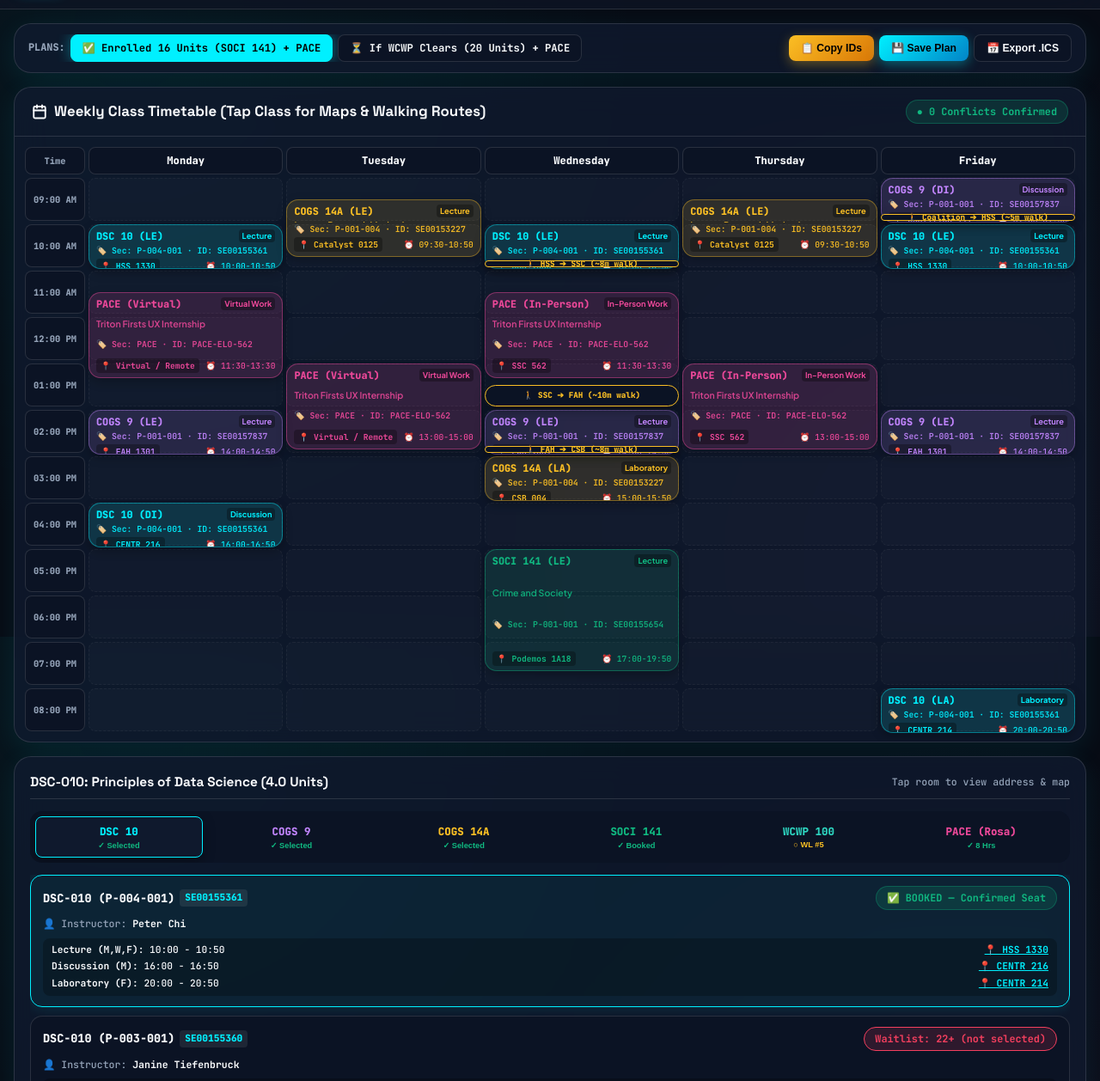
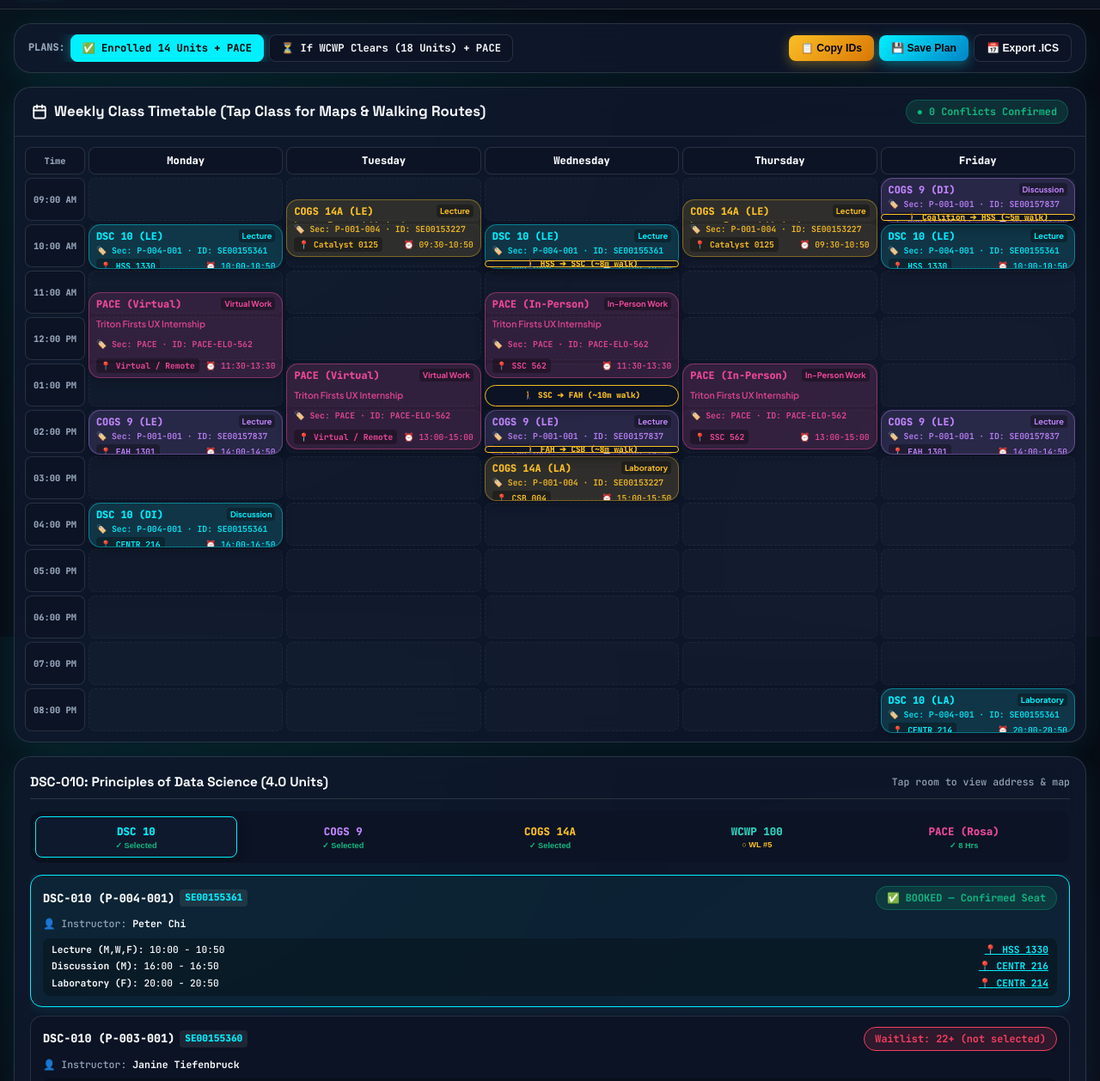
Before and after one commit to CapMorningStar/ucsd-schedule, a plain HTML site: page index.html in a window 1280 px wide. Shown: the part 59-1317 px from the top of the page at 86% size. Drawn offline with Linux system fonts and the light colour scheme.

Commit message:
schedule update: remove SOCI 141 and update presets to 14 units

```diff
--- a/index.html
+++ b/index.html
@@ -44,10 +44,6 @@
       --wcwp-bg: rgba(45, 212, 191, 0.12);
       --wcwp-border: rgba(45, 212, 191, 0.4);
 
-      --soci141-color: #10b981;
-      --soci141-bg: rgba(16, 185, 129, 0.12);
-      --soci141-border: rgba(16, 185, 129, 0.4);
-
       --math183-color: #f43f5e;
       --math183-bg: rgba(244, 63, 94, 0.12);
       --math183-border: rgba(244, 63, 94, 0.4);
@@ -84,10 +80,6 @@
       --cogs14a-color: #d97706;
       --cogs14a-bg: #fef3c7;
       --cogs14a-border: #fcd34d;
-
-      --soci141-color: #059669;
-      --soci141-bg: #ecfdf5;
-      --soci141-border: #6ee7b7;
 
       --wcwp-color: #0d9488;
       --wcwp-bg: #ccfbf1;
@@ -373,7 +365,6 @@
     .matrix-event-block.dsc10 { background: var(--dsc10-bg); border: 1.5px solid var(--dsc10-border); color: var(--dsc10-color); }
     .matrix-event-block.cogs9 { background: var(--cogs9-bg); border: 1.5px solid var(--cogs9-border); color: var(--cogs9-color); }
     .matrix-event-block.cogs14a { background: var(--cogs14a-bg); border: 1.5px solid var(--cogs14a-border); color: var(--cogs14a-color); }
-    .matrix-event-block.soci141 { background: var(--soci141-bg); border: 1.5px solid var(--soci141-border); color: var(--soci141-color); }
     .matrix-event-block.wcwp100 { background: var(--wcwp-bg); border: 1.5px solid var(--wcwp-border); color: var(--wcwp-color); }
     .matrix-event-block.math183 { background: var(--math183-bg); border: 1.5px solid var(--math183-border); color: var(--math183-color); }
     .matrix-event-block.pace { background: var(--pace-bg); border: 1.5px solid var(--pace-border); color: var(--pace-color); }
@@ -423,7 +414,7 @@
 
     .course-tabs-deck {
       display: grid;
-      grid-template-columns: repeat(6, 1fr);
+      grid-template-columns: repeat(5, 1fr);
       gap: 6px;
       background: var(--bg-surface-solid);
       padding: 6px;
@@ -458,8 +449,6 @@
     .tab-course-pill.cogs9 .tab-c-code { color: var(--cogs9-color); }
     .tab-course-pill.cogs14a.active { border-color: var(--cogs14a-color); }
     .tab-course-pill.cogs14a .tab-c-code { color: var(--cogs14a-color); }
-    .tab-course-pill.soci141.active { border-color: var(--soci141-color); }
-    .tab-course-pill.soci141 .tab-c-code { color: var(--soci141-color); }
     .tab-course-pill.wcwp.active { border-color: var(--wcwp-color); }
     .tab-course-pill.wcwp .tab-c-code { color: var(--wcwp-color); }
     .tab-course-pill.pace.active { border-color: var(--pace-color); }
@@ -692,10 +681,6 @@
           <span class="tab-c-code">COGS 14A</span>
           <span class="tab-c-dot" id="dot_cogs14a">✓ Selected</span>
         </button>
-        <button class="tab-course-pill soci141" onclick="switchCourseTab('soci141')" id="cTab_soci141">
-          <span class="tab-c-code">SOCI 141</span>
-          <span class="tab-c-dot" id="dot_soci141">✓ Booked</span>
-        </button>
         <button class="tab-course-pill wcwp" onclick="switchCourseTab('wcwp')" id="cTab_wcwp">
           <span class="tab-c-code">WCWP 100</span>
           <span class="tab-c-dot" id="dot_wcwp">○ WL #5</span>
@@ -838,11 +823,6 @@
           { type: "Laboratory", days: ["W"], start: "17:00", end: "17:50", room: "DIB 121", code: "COGS 14A (LA)", title: "COGS 14A Lab", colorClass: "cogs14a" }
         ]}
       ],
-      soci141: [
-        { key: "P001", bookingId: "SE00155654", code: "SOCI-141 (P-001-001)", instructor: "Mary Blair-Loy", statusText: "✅ BOOKED — Confirmed Seat", isWaitlist: false, events: [
-          { type: "Lecture", days: ["W"], start: "17:00", end: "19:50", room: "Podemos 1A18", code: "SOCI 141 (LE)", title: "Crime and Society", colorClass: "soci141" }
-        ]}
-      ],
       wcwp: [
         { key: "P008", bookingId: "SE00155698", code: "WCWP-100 (P-008-001)", instructor: "Natalie Susi", statusText: "🟠 WAITLISTED — Position 5 of 7", isWaitlist: true, events: [
           { type: "Lecture", days: ["Tu","Th"], start: "11:00", end: "12:20", room: "WLH 2110", code: "WCWP 100", title: "Academic Writing Seminar", colorClass: "wcwp100" }
@@ -868,14 +848,14 @@
     };
 
     const BUILTIN_PRESETS = {
-      REG: { name: "✅ Enrolled 16 Units (SOCI 141) + PACE", dsc10: "P004", cogs9: "P001", cogs14a: "P004", soci141: "P001", wcwp: null, pace: "PACE_DEFAULT" },
-      WITH_WCWP: { name: "⏳ If WCWP Clears (20 Units) + PACE", dsc10: "P004", cogs9: "P001", cogs14a: "P004", soci141: "P001", wcwp: "P008", pace: "PACE_DEFAULT" }
+      REG: { name: "✅ Enrolled 14 Units + PACE", dsc10: "P004", cogs9: "P001", cogs14a: "P004", wcwp: null, pace: "PACE_DEFAULT" },
+      WITH_WCWP: { name: "⏳ If WCWP Clears (18 Units) + PACE", dsc10: "P004", cogs9: "P001", cogs14a: "P004", wcwp: "P008", pace: "PACE_DEFAULT" }
     };
 
     let customPlans = JSON.parse(localStorage.getItem("ucsd_custom_plans") || "{}");
     let activeCourseTab = "dsc10";
     let currentPlanKey = "REG";
-    let selectedKeys = { dsc10: "P004", cogs9: "P001", cogs14a: "P004", soci141: "P001", wcwp: null, pace: "PACE_DEFAULT" };
+    let selectedKeys = { dsc10: "P004", cogs9: "P001", cogs14a: "P004", wcwp: null, pace: "PACE_DEFAULT" };
     let currentModalQuery = "";
     let currentModalBookingId = "";
 
@@ -941,7 +921,7 @@
     function loadPlan(k) {
       currentPlanKey = k;
       const p = BUILTIN_PRESETS[k];
-      selectedKeys = { dsc10: p.dsc10, cogs9: p.cogs9, cogs14a: p.cogs14a, soci141: p.soci141, wcwp: p.wcwp, math183: p.math183, pace: p.pace || "PACE_DEFAULT" };
+      selectedKeys = { dsc10: p.dsc10, cogs9: p.cogs9, cogs14a: p.cogs14a, wcwp: p.wcwp, math183: p.math183, pace: p.pace || "PACE_DEFAULT" };
       renderPlanPills();
       renderSectionCards();
       renderCalendarMatrix();
@@ -952,7 +932,7 @@
     function loadCustomPlan(k) {
       currentPlanKey = k;
       const p = customPlans[k];
-      selectedKeys = { dsc10: p.dsc10, cogs9: p.cogs9, cogs14a: p.cogs14a, soci141: p.soci141 || null, wcwp: p.wcwp, pace: p.pace || "PACE_DEFAULT" };
+      selectedKeys = { dsc10: p.dsc10, cogs9: p.cogs9, cogs14a: p.cogs14a, wcwp: p.wcwp, pace: p.pace || "PACE_DEFAULT" };
       renderPlanPills();
       renderSectionCards();
       renderCalendarMatrix();
@@ -971,7 +951,6 @@
         dsc10: selectedKeys.dsc10,
         cogs9: selectedKeys.cogs9,
         cogs14a: selectedKeys.cogs14a,
-        soci141: selectedKeys.soci141,
         wcwp: selectedKeys.wcwp,
         pace: selectedKeys.pace
       };
@@ -1001,7 +980,6 @@
         dsc10: "DSC-010: Principles of Data Science (4.0 Units)",
         cogs9: "COGS-009: Introduction to Data Science (4.0 Units)",
         cogs14a: "COGS-014A: Introduction to Research Methods (4.0 Units)",
-        soci141: "SOCI-141: Crime and Society — Warren Upper-Div GE (4.0 Units)",
         wcwp: "WCWP-100: Academic Writing — Warren (4.0 Units)",
         pace: "Triton Firsts (PACE Fellowship): Website Design & UX Intern (8.0 Hrs/Wk)"
       };
@@ -1065,7 +1043,7 @@
 
     function selectSection(courseKey, itemKey, e) {
       if (e) e.stopPropagation();
-      if ((courseKey === 'wcwp' || courseKey === 'soci141' || courseKey === 'pace') && selectedKeys[courseKey] === itemKey) {
+      if ((courseKey === 'wcwp' || courseKey === 'pace') && selectedKeys[courseKey] === itemKey) {
         selectedKeys[courseKey] = null;
         showToast(`Deselected ${courseKey.toUpperCase()}`);
       } else {
@@ -1081,12 +1059,11 @@
     }
 
     function updateDots() {
-      for (const crs of ['dsc10', 'cogs9', 'cogs14a', 'soci141', 'wcwp', 'pace']) {
+      for (const crs of ['dsc10', 'cogs9', 'cogs14a', 'wcwp', 'pace']) {
         const dotElem = document.getElementById(`dot_${crs}`);
         if (!dotElem) continue;
         if (selectedKeys[crs]) {
-          if (crs === 'soci141') dotElem.innerText = "✓ Booked";
-          else if (crs === 'pace') dotElem.innerText = "✓ 8 Hrs";
+          if (crs === 'pace') dotElem.innerText = "✓ 8 Hrs";
           else dotElem.innerText = "✓ Selected";
           dotElem.style.color = "var(--accent-green)";
         } else {
```
